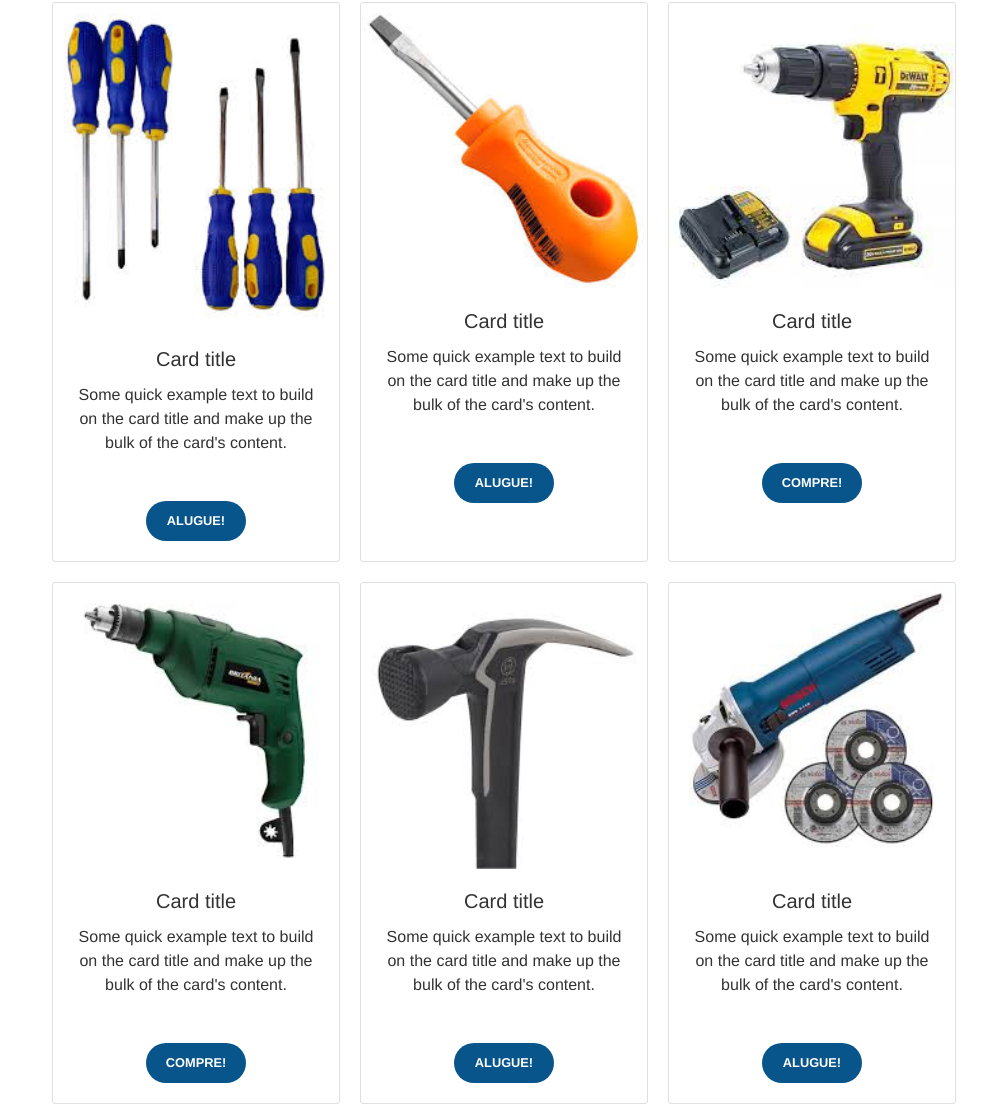
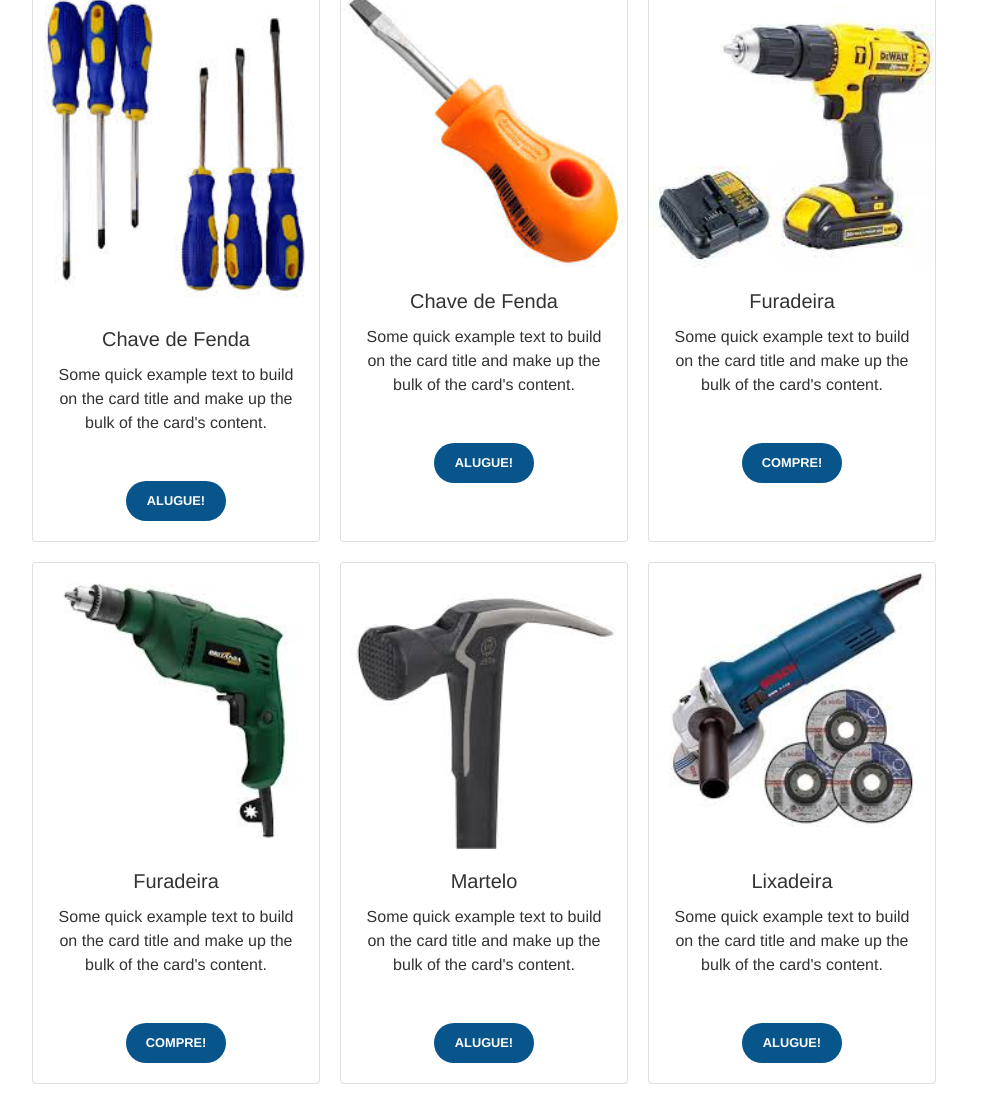
Before and after one commit to jackelinenascimento/ferramentaria-frontend, a plain HTML site: page pages/pesquisa.html in a window 1280 px wide. Shown: the part 828-1934 px from the top of the page, without its empty margins (110-1097 px from the left). Drawn offline with nearby package versions, Linux system fonts and the light colour scheme.

Commit message:
ajuste css pagina ferramenta

```diff
--- a/pages/pesquisa.html
+++ b/pages/pesquisa.html
@@ -79,7 +79,7 @@
                   <div class="card" style="width: 18rem;">
                     <img class="card-img-top" src="../mock/ferramentas/chavefenda01.jpg" alt="Card image cap">
                     <div class="card-body">
-                      <h5 class="card-title">Card title</h5>
+                      <h5 class="card-title">Chave de Fenda</h5>
                       <p class="card-text">Some quick example text to build on the card title and make up the bulk of the card's content.</p>
                       <a href="#" class="btn btn-primary">Alugue!</a>
                     </div>
@@ -88,7 +88,7 @@
                   <div class="card" style="width: 18rem;">
                     <img class="card-img-top" src="../mock/ferramentas/chavefenda02.jpg" alt="Card image cap">
                     <div class="card-body">
-                      <h5 class="card-title">Card title</h5>
+                      <h5 class="card-title">Chave de Fenda</h5>
                       <p class="card-text">Some quick example text to build on the card title and make up the bulk of the card's content.</p>
                       <a href="#" class="btn btn-primary">Alugue!</a>
                     </div>
@@ -97,7 +97,7 @@
                   <div class="card" style="width: 18rem;">
                     <img class="card-img-top" src="../mock/ferramentas/furadeira02.jpg" alt="Card image cap">
                     <div class="card-body">
-                      <h5 class="card-title">Card title</h5>
+                      <h5 class="card-title">Furadeira</h5>
                       <p class="card-text">Some quick example text to build on the card title and make up the bulk of the card's content.</p>
                       <a href="#" class="btn btn-primary">Compre!</a>
                     </div>
@@ -105,7 +105,7 @@
                   <div class="card" style="width: 18rem;">
                     <img class="card-img-top" src="../mock/ferramentas/furadeira01.jpg" alt="Card image cap">
                     <div class="card-body">
-                      <h5 class="card-title">Card title</h5>
+                      <h5 class="card-title">Furadeira</h5>
                       <p class="card-text">Some quick example text to build on the card title and make up the bulk of the card's content.</p>
                       <a href="#" class="btn btn-primary">Compre!</a>
                     </div>
@@ -114,7 +114,7 @@
                   <div class="card" style="width: 18rem;">
                     <img class="card-img-top" src="../mock/ferramentas/martelo02.jpg" alt="Card image cap">
                     <div class="card-body">
-                      <h5 class="card-title">Card title</h5>
+                      <h5 class="card-title">Martelo</h5>
                       <p class="card-text">Some quick example text to build on the card title and make up the bulk of the card's content.</p>
                       <a href="#" class="btn btn-primary">Alugue!</a>
                     </div>
@@ -123,7 +123,7 @@
                   <div class="card" style="width: 18rem;">
                     <img class="card-img-top" src="../mock/ferramentas/lixadeira02.jpg" alt="Card image cap">
                     <div class="card-body">
-                      <h5 class="card-title">Card title</h5>
+                      <h5 class="card-title">Lixadeira</h5>
                       <p class="card-text">Some quick example text to build on the card title and make up the bulk of the card's content.</p>
                       <a href="#" class="btn btn-primary">Alugue!</a>
                     </div>
--- a/style/pesquisa.css
+++ b/style/pesquisa.css
@@ -18,7 +18,6 @@
 
 #resultado-pesquisa{
     width: 100%;
-    margin: 20px;
     display: flex;
 	flex-direction: row;
 	flex-wrap: wrap;
```
